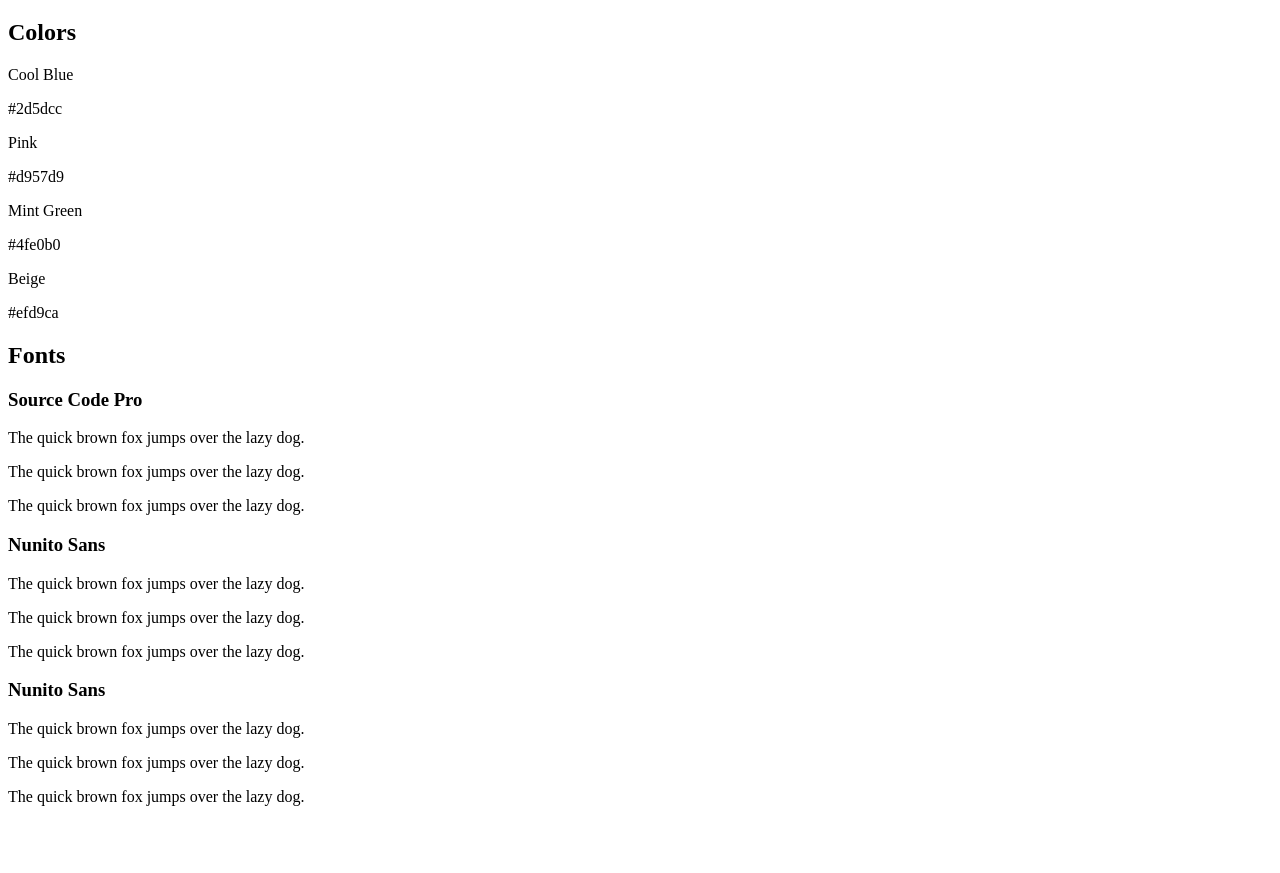
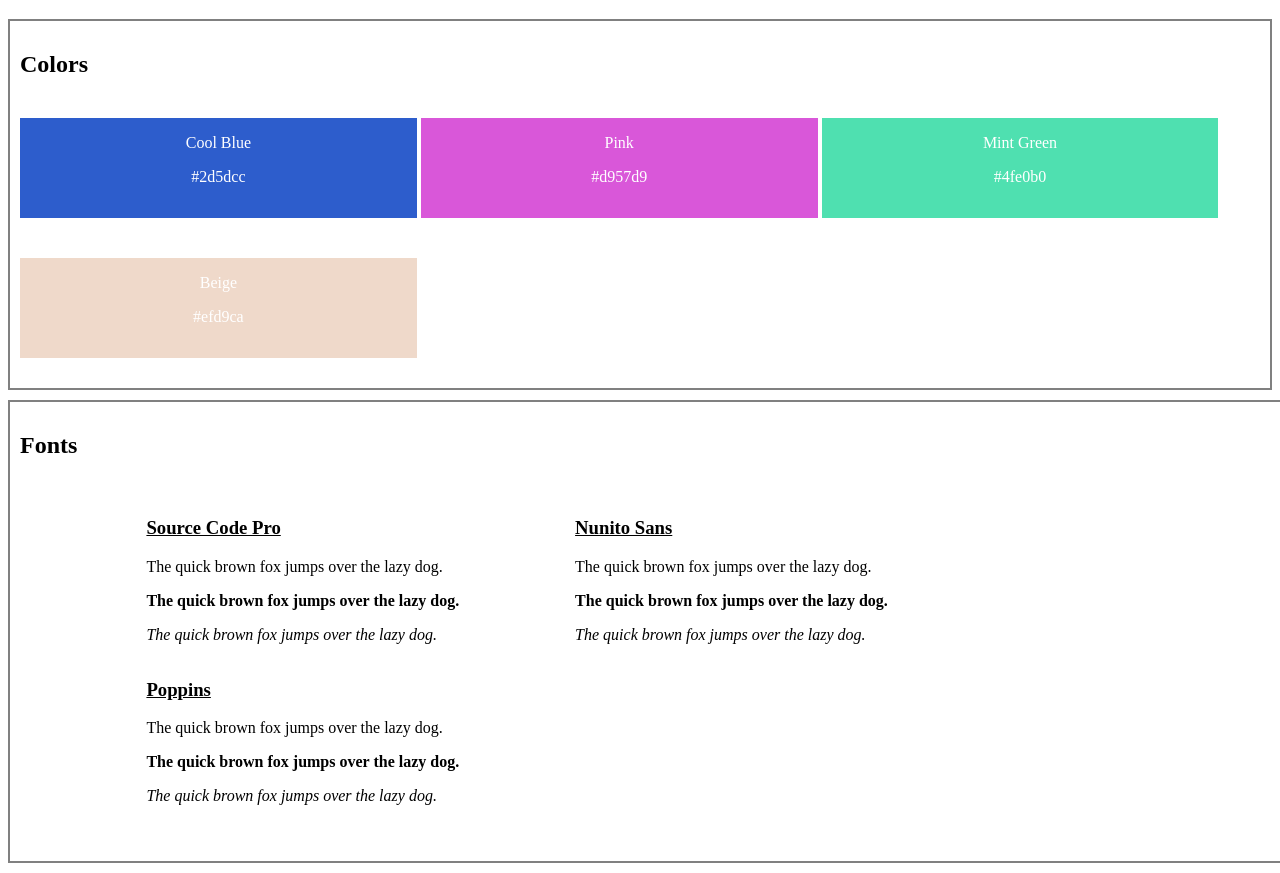
Before and after one commit to javaladez90/codespaces-blank, a plain HTML site: page index.html in a window 1280 px wide. Shown: the part 61-934 px from the top of the page. Before the commit the page ends 883 px from the top, so only its background shows below. Drawn offline with Linux system fonts and the light colour scheme.

Commit message:
design tutorial

```diff
--- a/index.html
+++ b/index.html
@@ -5,7 +5,7 @@
     <link rel="preconnect" href="https://fonts.googleapis.com">
 <link rel="preconnect" href="https://fonts.gstatic.com" crossorigin>
 <link href="https://fonts.googleapis.com/css2?family=Nunito+Sans:opsz@6..12&family=Poppins&family=Source+Code+Pro&display=swap" rel="stylesheet">
-    <link href="styles.css" rel="stylesheet" type="text/css">
+    <link href="resources/style.css" rel="stylesheet" type="text/css">
   </head>
 
   <body>
@@ -34,20 +34,22 @@
       <div class="fonts">
         <h2>Fonts</h2>
           <div class="container">
-            <div class="source-code">
-              <h3 class="source-title">Source Code Pro</h3>
+
+            <div class="text-panel source-code">
+              <h3 class="under source-title">Source Code Pro</h3>
+                <p class="normal">The quick brown fox jumps over the lazy dog.</p>
+                <p class="bold">The quick brown fox jumps over the lazy dog.</p>
+                <p class="italics">The quick brown fox jumps over the lazy dog.</p>
+
+            </div>
+            <div class="text-panel nunito">
+              <h3 class="under nunito-title">Nunito Sans</h3>
                 <p class="normal">The quick brown fox jumps over the lazy dog.</p>
                 <p class="bold">The quick brown fox jumps over the lazy dog.</p>
                 <p class="italics">The quick brown fox jumps over the lazy dog.</p>
             </div>
-            <div class="nunito">
-              <h3 class="nunito-title">Nunito Sans</h3>
-                <p class="normal">The quick brown fox jumps over the lazy dog.</p>
-                <p class="bold">The quick brown fox jumps over the lazy dog.</p>
-                <p class="italics">The quick brown fox jumps over the lazy dog.</p>
-            </div>
-            <div class="poppins">
-              <h3 class="poppins-title">Nunito Sans</h3>
+            <div class="text-panel poppins">
+              <h3 class="under poppins-title">Poppins</h3>
                 <p class="normal">The quick brown fox jumps over the lazy dog.</p>
                 <p class="bold">The quick brown fox jumps over the lazy dog.</p>
                 <p class="italics">The quick brown fox jumps over the lazy dog.</p>
--- a/resources/style.css
+++ b/resources/style.css
@@ -9,7 +9,7 @@
   }
 
   .colorcontainer {
-    width: 100%;
+    width: 80%;
   }
 
   .color-panel {
@@ -54,5 +54,24 @@
   }
 
   .container {
-    width: 100%;
+    margin: 10px auto;
+    padding: 20px;
+    width: 80%;
   }
+
+  .text-panel {
+    display: inline-block;
+    width: 42%;
+  }
+
+  .under {
+    text-decoration: underline;
+  }
+
+  .bold {
+    font-weight: 700;
+  }
+
+  .italics {
+    font-style: italic;
+  }
```
